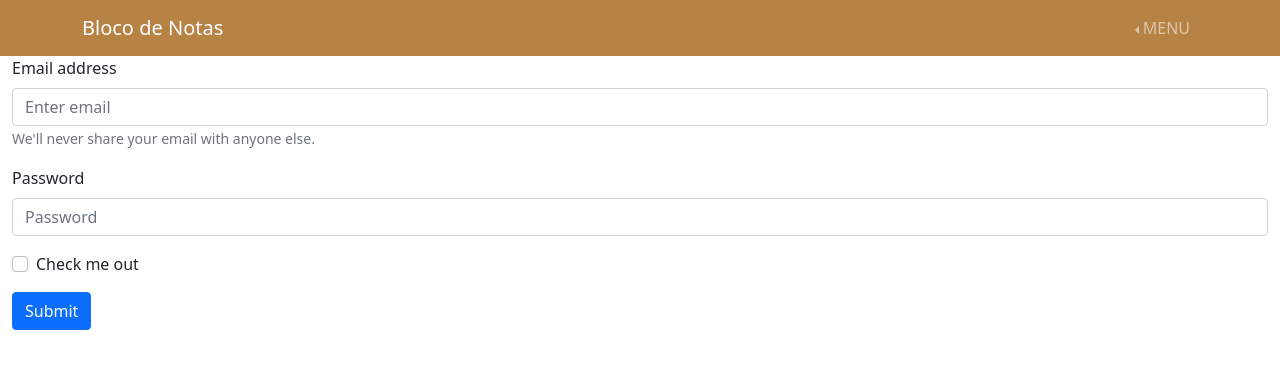
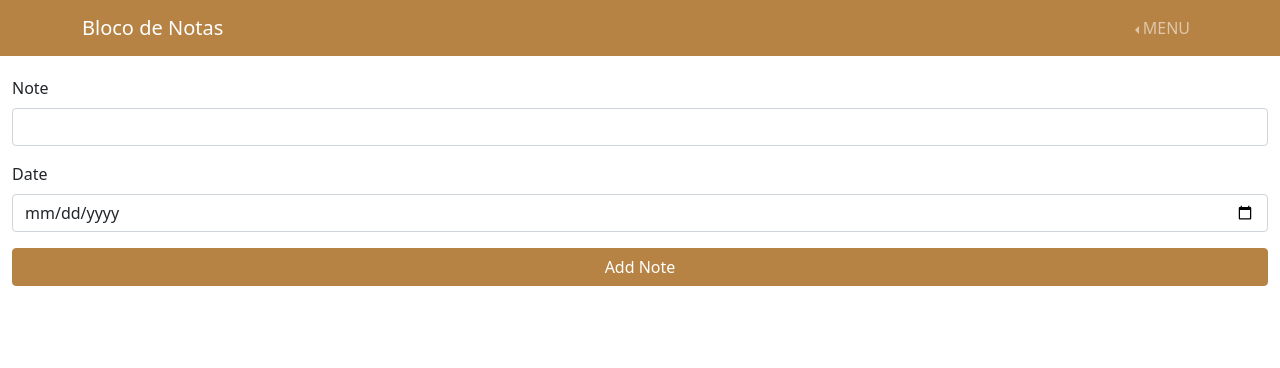
Before and after one commit to Daniel-Lima-Carvalho/Bloco-de-Notas, a React (Create React App) app: page /add in a window 1280 px wide. Shown: the top 368 px of the page. Built offline with nearby package versions, Linux system fonts and the light colour scheme.

Commit message:
Styling add page

```diff
--- a/src/App.css
+++ b/src/App.css
@@ -4,6 +4,11 @@ body{
 
 a {
   text-decoration: none !important;
+}
+
+button{
+  background-color: #b68345 !important;
+  border-color: #b68345 !important;
 }
 
 .main{
@@ -36,3 +41,7 @@ a {
 .menu{
   background-color: #b68345 !important;
 }
+
+.note-container{
+ margin-top: 20px;
+}
--- a/src/components/AddNotes.js
+++ b/src/components/AddNotes.js
@@ -6,26 +6,22 @@ import Button from 'react-bootstrap/Button';
 const AddNotes = () => {
     return (
         <React.Fragment>
-            <Container fluid>
+            <Container className='note-container' fluid>
                 <Form>
-                    <Form.Group className="mb-3" controlId="formBasicEmail">
-                        <Form.Label>Email address</Form.Label>
-                        <Form.Control type="email" placeholder="Enter email" />
-                        <Form.Text className="text-muted">
-                        We'll never share your email with anyone else.
-                        </Form.Text>
+                    <Form.Group className="mb-3" controlId="text">
+                        <Form.Label>Note</Form.Label>
+                        <Form.Control type="text" />
                     </Form.Group>
 
-                    <Form.Group className="mb-3" controlId="formBasicPassword">
-                        <Form.Label>Password</Form.Label>
-                        <Form.Control type="password" placeholder="Password" />
+                    <Form.Group className="mb-3" controlId="date">
+                        <Form.Label>Date</Form.Label>
+                        <Form.Control type="date" />
                     </Form.Group>
-                    <Form.Group className="mb-3" controlId="formBasicCheckbox">
-                        <Form.Check type="checkbox" label="Check me out" />
-                    </Form.Group>
-                    <Button variant="primary" type="submit">
-                        Submit
-                    </Button>
+                    <div className="d-grid gap-2">
+                        <Button variant="primary" type="submit">
+                            Add Note
+                        </Button>
+                    </div>
                 </Form>
             </Container>
         </React.Fragment>
```
